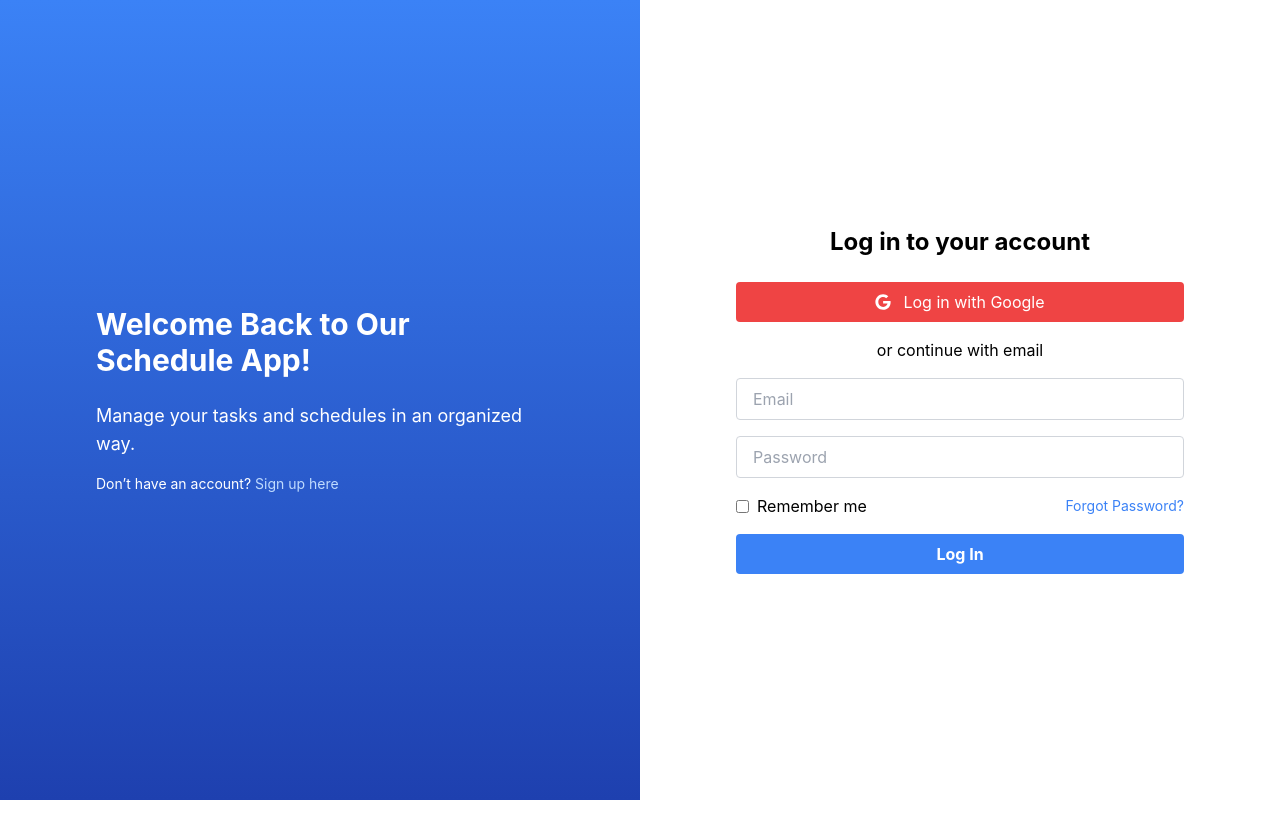
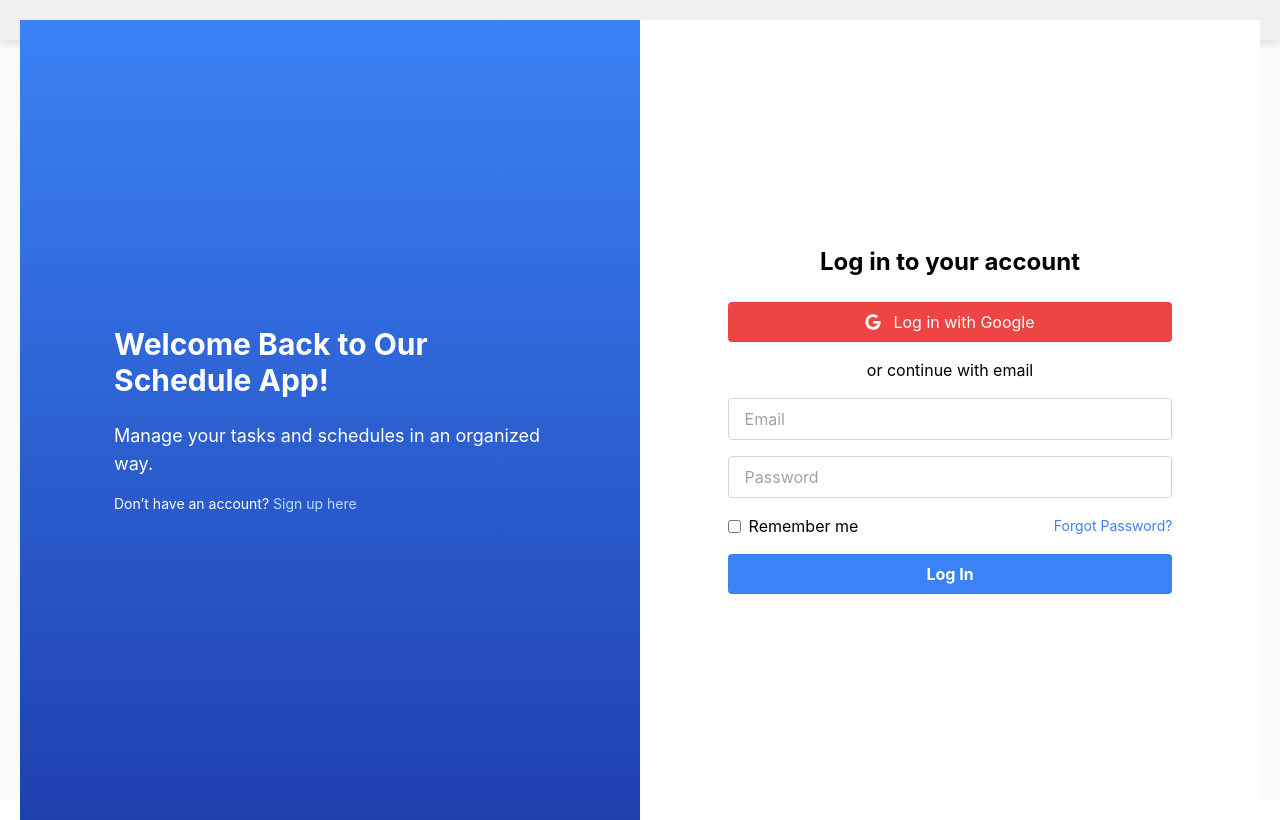
Before and after one commit to Younes-ELk/schedule-app, a React (Create React App) app: page /login in a window 1280 px wide. Built offline with nearby package versions, Linux system fonts and the light colour scheme; no server answers.

Commit message:
add flip animation in login page still not completed

```diff
--- a/src/App.css
+++ b/src/App.css
@@ -1,62 +1,175 @@
-.App {
-  text-align: center;
+/* General styles for both pages */
+* {
+  box-sizing: border-box;
+  margin: 0;
+  padding: 0;
 }
 
-.App-logo {
-  height: 40vmin;
-  pointer-events: none;
+body {
+  font-family: Arial, sans-serif;
 }
 
-@media (prefers-reduced-motion: no-preference) {
-  .App-logo {
-    animation: App-logo-spin infinite 20s linear;
-  }
+/* Main wrapper */
+.App {
+  display: flex;
+  justify-content: space-between;
+  height: 100vh;
 }
 
-.App-header {
-  background-color: #282c34;
-  min-height: 100vh;
+/* Left side content (for both login/signup) */
+.left-section {
+  width: 50%;
+  background: linear-gradient(to bottom right, #4c6ef5, #7399f5);
   display: flex;
-  flex-direction: column;
+  justify-content: center;
   align-items: center;
-  justify-content: center;
-  font-size: calc(10px + 2vmin);
+  padding: 2rem;
   color: white;
 }
 
-.App-link {
-  color: #61dafb;
+.left-section h1 {
+  font-size: 2rem;
+  font-weight: bold;
 }
 
-@keyframes App-logo-spin {
-  from {
-    transform: rotate(0deg);
+.left-section p {
+  margin-bottom: 1.5rem;
+  font-size: 1.1rem;
+}
+
+.left-section a {
+  color: #aad4ff;
+  text-decoration: none;
+}
+
+.left-section a:hover {
+  text-decoration: underline;
+}
+
+/* Right side content (login/signup form) */
+.right-section {
+  width: 50%;
+  background-color: white;
+  display: flex;
+  justify-content: center;
+  align-items: center;
+  padding: 2rem;
+}
+
+/* Form container */
+.form-container {
+  width: 100%;
+  max-width: 400px;
+}
+
+.form-container h2 {
+  font-size: 2rem;
+  font-weight: bold;
+  text-align: center;
+  margin-bottom: 2rem;
+}
+
+/* Input fields */
+input[type="text"],
+input[type="email"],
+input[type="password"] {
+  width: 100%;
+  padding: 0.75rem;
+  margin-bottom: 1rem;
+  border: 1px solid #ccc;
+  border-radius: 4px;
+}
+
+button {
+  width: 100%;
+  padding: 0.75rem;
+  background-color: #4caf50;
+  color: white;
+  border: none;
+  border-radius: 4px;
+  cursor: pointer;
+}
+
+button:hover {
+  background-color: #45a049;
+}
+
+/* For the login page buttons */
+.login-btn {
+  display: flex;
+  align-items: center;
+  justify-content: center;
+  background-color: #db4437;
+  padding: 0.75rem;
+  margin-bottom: 1rem;
+  border-radius: 4px;
+  color: white;
+  cursor: pointer;
+  font-size: 1rem;
+}
+
+.login-btn:hover {
+  background-color: #c1351d;
+}
+
+/* Account switch link */
+.signup-link {
+  text-align: center;
+  margin-top: 1rem;
+  font-size: 0.9rem;
+}
+
+.signup-link a {
+  color: #4caf50;
+  text-decoration: none;
+}
+
+.signup-link a:hover {
+  text-decoration: underline;
+}
+
+/* Flipping animation (for the login/signup switch) */
+.flip-container {
+  perspective: 1000px;
+}
+
+.flip-card {
+  width: 100%;
+  height: 100%;
+  transform-style: preserve-3d;
+  transition: transform 0.6s;
+}
+
+.flip-card.flipped {
+  transform: rotateY(180deg);
+}
+
+.flip-card .card {
+  position: absolute;
+  backface-visibility: hidden;
+  width: 100%;
+  height: 100%;
+}
+
+.flip-card .card-front {
+  background-color: #fff;
+  padding: 20px;
+}
+
+.flip-card .card-back {
+  background-color: #fff;
+  padding: 20px;
+  transform: rotateY(180deg);
+}
+
+/* Responsive adjustments */
+@media (max-width: 768px) {
+  .App {
+    flex-direction: column;
   }
-  to {
-    transform: rotate(360deg);
+
+  .left-section,
+  .right-section {
+    width: 100%;
   }
 }
-/* Modal styles */
-.modal {
-  position: fixed;
-  top: 50%;
-  left: 50%;
-  transform: translate(-50%, -50%);
-  background-color: white;
-  padding: 20px;
-  border-radius: 8px;
-  max-width: 500px;
-  width: 100%;
-  box-shadow: 0 4px 12px rgba(0, 0, 0, 0.2);
-  z-index: 1000;
-}
-
-.overlay {
-  position: fixed;
-  top: 0;
-  left: 0;
-  width: 100%;
-  height: 100%;
-  background-color: rgba(0, 0, 0, 0.3);
-  z-index: 999;
-}
--- a/src/components/Login.js
+++ b/src/components/Login.js
@@ -3,14 +3,15 @@ import { signInWithEmailAndPassword, signInWithPopup } from "firebase/auth";
 import { auth, googleProvider } from "../firebase";
 import { useNavigate, Link } from "react-router-dom";
 import { toast } from "react-toastify";
-import { FaGoogle } from "react-icons/fa";  // Import Google icon
+import { FaGoogle } from "react-icons/fa"; // Import Google icon
+import '../styles.css';
 
 const Login = () => {
   const [email, setEmail] = useState("");
   const [password, setPassword] = useState("");
+  const [flip, setFlip] = useState(false); // state to manage flip
   const navigate = useNavigate();
 
-  // Google Login
   const handleGoogleLogin = () => {
     signInWithPopup(auth, googleProvider)
       .then((result) => {
@@ -22,7 +23,6 @@ const Login = () => {
       });
   };
 
-  // Email & Password Login
   const handleLogin = () => {
     signInWithEmailAndPassword(auth, email, password)
       .then(() => {
@@ -46,25 +46,43 @@ const Login = () => {
       });
   };
 
+  const handleSignUpRedirect = () => {
+    setFlip(true); // Flip to sign-up form
+  };
+
+  const handleSignup = () => {
+    // You need to implement signup logic here (same as in the Signup.js component)
+    // Typically it would be something like:
+    // createUserWithEmailAndPassword(auth, email, password)
+    //   .then(() => {
+    //     toast.success("Signup successful! Please log in.");
+    //     navigate("/login");
+    //   })
+    //   .catch((error) => {
+    //     toast.error("Error: " + error.message);
+    //   });
+  };
+
   return (
+    <div className="flip-container">
+      <div className={`flip-card ${flip ? "flipped" : ""}`}>
+        {/* Login Page */}
+        <div className="card card-front">
           <div className="flex min-h-screen">
-      {/* Left Section */}
             <div className="w-0 md:w-1/2 bg-gradient-to-b from-blue-500 to-blue-800 p-10 flex items-center justify-center">
               <div className="text-white w-4/5 max-w-md">
                 <h1 className="text-3xl font-bold mb-6">Welcome Back to Our Schedule App!</h1>
                 <p className="mb-4 text-lg">Manage your tasks and schedules in an organized way.</p>
                 <div className="text-white text-sm">
-            <p>Don’t have an account? <Link to="/signup" className="text-blue-200 hover:underline">Sign up here</Link></p>
+                  <p>Don’t have an account? <button onClick={handleSignUpRedirect} className="text-blue-200 hover:underline">Sign up here</button></p>
                 </div>
               </div>
             </div>
 
-      {/* Right Section */}
             <div className="w-full md:w-1/2 bg-white p-8 flex items-center justify-center">
               <div className="w-4/5 max-w-md">
                 <h2 className="text-2xl font-bold mb-6 text-center">Log in to your account</h2>
                 <div className="flex flex-col space-y-4">
-            {/* Google Login Button */}
                   <button
                     onClick={handleGoogleLogin}
                     className="flex items-center justify-center bg-red-500 text-white rounded py-2"
@@ -74,7 +92,6 @@ const Login = () => {
 
                   <div className="text-center my-4">or continue with email</div>
 
-            {/* Email & Password */}
                   <input
                     type="email"
                     placeholder="Email"
@@ -107,6 +124,45 @@ const Login = () => {
               </div>
             </div>
           </div>
+        </div>
+
+        {/* Sign Up Page */}
+        <div className="card card-back">
+          <div className="flex flex-col items-center justify-center h-screen bg-gray-100">
+            <div className="bg-white shadow-md rounded px-8 pt-6 pb-8 mb-4">
+              <h1 className="text-2xl font-bold mb-6 text-center">Sign Up</h1>
+              <input
+                type="text"
+                placeholder="Your Name"
+                className="shadow appearance-none border rounded w-full py-2 px-3 mb-4 text-gray-700"
+              />
+              <input
+                type="email"
+                placeholder="Email"
+                className="shadow appearance-none border rounded w-full py-2 px-3 mb-4 text-gray-700"
+              />
+              <input
+                type="password"
+                placeholder="Password"
+                className="shadow appearance-none border rounded w-full py-2 px-3 mb-4 text-gray-700"
+              />
+              <button
+                onClick={handleSignup}
+                className="bg-green-500 hover:bg-green-700 text-white font-bold py-2 px-4 rounded w-full"
+              >
+                Sign Up
+              </button>
+              <p className="text-sm text-center mt-4">
+                Already have an account?{" "}
+                <button onClick={() => setFlip(false)} className="text-blue-500 hover:underline">
+                  Log in here
+                </button>
+              </p>
+            </div>
+          </div>
+        </div>
+      </div>
+    </div>
   );
 };
 
--- a/src/components/Signup.js
+++ b/src/components/Signup.js
@@ -2,40 +2,67 @@ import React, { useState } from "react";
 import { createUserWithEmailAndPassword } from "firebase/auth";
 import { auth } from "../firebase";
 import { useNavigate, Link } from "react-router-dom";
-
+import { toast } from "react-toastify";
+import '../styles.css'; // Ensure this CSS is included
 
 const Signup = () => {
+  const [name, setName] = useState(""); // Added name field
   const [email, setEmail] = useState("");
   const [password, setPassword] = useState("");
   const navigate = useNavigate();
 
   const handleSignup = () => {
+    if (!name) {
+      toast.error("Name is required!");
+      return;
+    }
     createUserWithEmailAndPassword(auth, email, password)
       .then(() => {
-                alert("Signup successful! Please log in.");
+        toast.success("Signup successful! Please log in.");
         navigate("/login");
       })
       .catch((error) => {
         console.error("Error signing up:", error.message);
-                alert(error.message);
+        toast.error(error.message);
       });
   };
 
   return (
-        <div className="flex flex-col items-center justify-center h-screen bg-gray-100">
-            <div className="bg-white shadow-md rounded px-8 pt-6 pb-8 mb-4">
-                <h1 className="text-2xl font-bold mb-6 text-center">Sign Up</h1>
+    <div className="flex min-h-screen">
+      {/* Left Section */}
+      <div className="w-0 md:w-1/2 bg-gradient-to-b from-blue-500 to-blue-800 p-10 flex items-center justify-center">
+        <div className="text-white w-4/5 max-w-md">
+          <h1 className="text-3xl font-bold mb-6">Create Your Account</h1>
+          <p className="mb-4 text-lg">Join us to manage your tasks and schedules in an organized way.</p>
+          <div className="text-white text-sm">
+            <p>Already have an account? <Link to="/login" className="text-blue-200 hover:underline">Log in here</Link></p>
+          </div>
+        </div>
+      </div>
+
+      {/* Right Section */}
+      <div className="w-full md:w-1/2 bg-white p-8 flex items-center justify-center">
+        <div className="w-4/5 max-w-md">
+          <h2 className="text-2xl font-bold mb-6 text-center">Sign up to your account</h2>
+          <div className="flex flex-col space-y-4">
+            <input
+              type="text"
+              placeholder="Your Name"
+              className="border border-gray-300 px-4 py-2 rounded w-full mb-4"
+              value={name}
+              onChange={(e) => setName(e.target.value)}
+            />
             <input
               type="email"
               placeholder="Email"
-                    className="shadow appearance-none border rounded w-full py-2 px-3 mb-4 text-gray-700"
+              className="border border-gray-300 px-4 py-2 rounded w-full mb-4"
               value={email}
               onChange={(e) => setEmail(e.target.value)}
             />
             <input
               type="password"
               placeholder="Password"
-                    className="shadow appearance-none border rounded w-full py-2 px-3 mb-4 text-gray-700"
+              className="border border-gray-300 px-4 py-2 rounded w-full mb-4"
               value={password}
               onChange={(e) => setPassword(e.target.value)}
             />
@@ -53,6 +80,8 @@ const Signup = () => {
             </p>
           </div>
         </div>
+      </div>
+    </div>
   );
 };
 
--- /dev/null
+++ b/src/styles.css
@@ -0,0 +1,39 @@
+/* Add this to your styles.css */
+.flip-container {
+    perspective: 1000px;
+  }
+
+  .flip-card {
+    width: 100%;
+    height: 100%;
+    transform-style: preserve-3d;
+    transition: transform 0.6s;
+  }
+
+  .flip-card.flipped {
+    transform: rotateY(180deg);
+  }
+
+  .flip-card .card {
+    position: absolute;
+    backface-visibility: hidden;
+    width: 100%;
+    height: 100%;
+  }
+
+  .flip-card .card-front {
+    background: #f0f0f0;
+    padding: 20px;
+    box-shadow: 0 4px 8px rgba(0, 0, 0, 0.1);
+  }
+
+  .flip-card .card-back {
+    background: #fff;
+    padding: 20px;
+    box-shadow: 0 4px 8px rgba(0, 0, 0, 0.1);
+    transform: rotateY(180deg);
+  }
+
+  button {
+    cursor: pointer;
+  }
```
Lines whose indentation alone changed are shown as unchanged.
